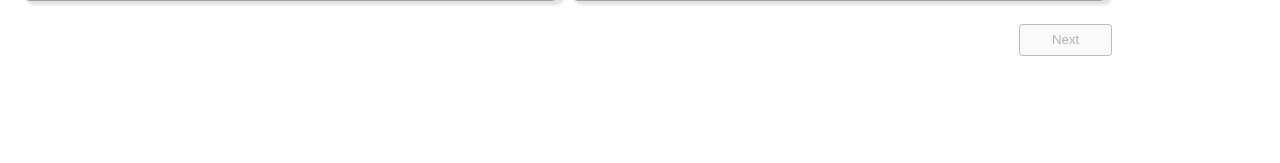
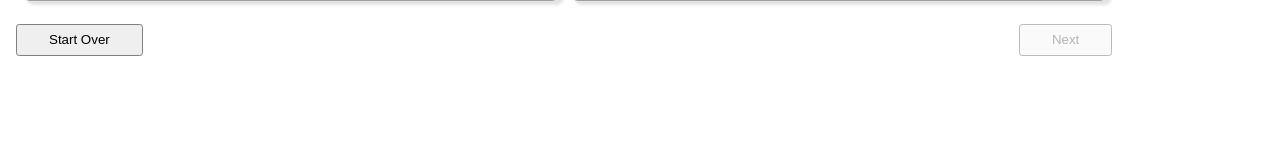
Before and after one commit to laubryan/FP-Robospreader, a Flask app: template templates/home.html in a window 1280 px wide. Shown: the part 592-755 px from the top of the page. Run offline with Flask 3, Linux system fonts and the light colour scheme; the template is opened without the code that fills it, so the values that code supplies are empty.

Commit message:
Add home page reset button

```diff
--- a/templates/home.html
+++ b/templates/home.html
@@ -58,7 +58,8 @@
 				</section>
 
 				<!-- Bottom row -->
-				<footer class="solo">
+				<footer>
+					<button id="button-reset" type="button" onclick="restart(true, true)">Start Over</button>
 					<button id="button-next-select" type="button" onclick="submitPage()" disabled>Next</button>
 				</footer>
 			</form>
```
